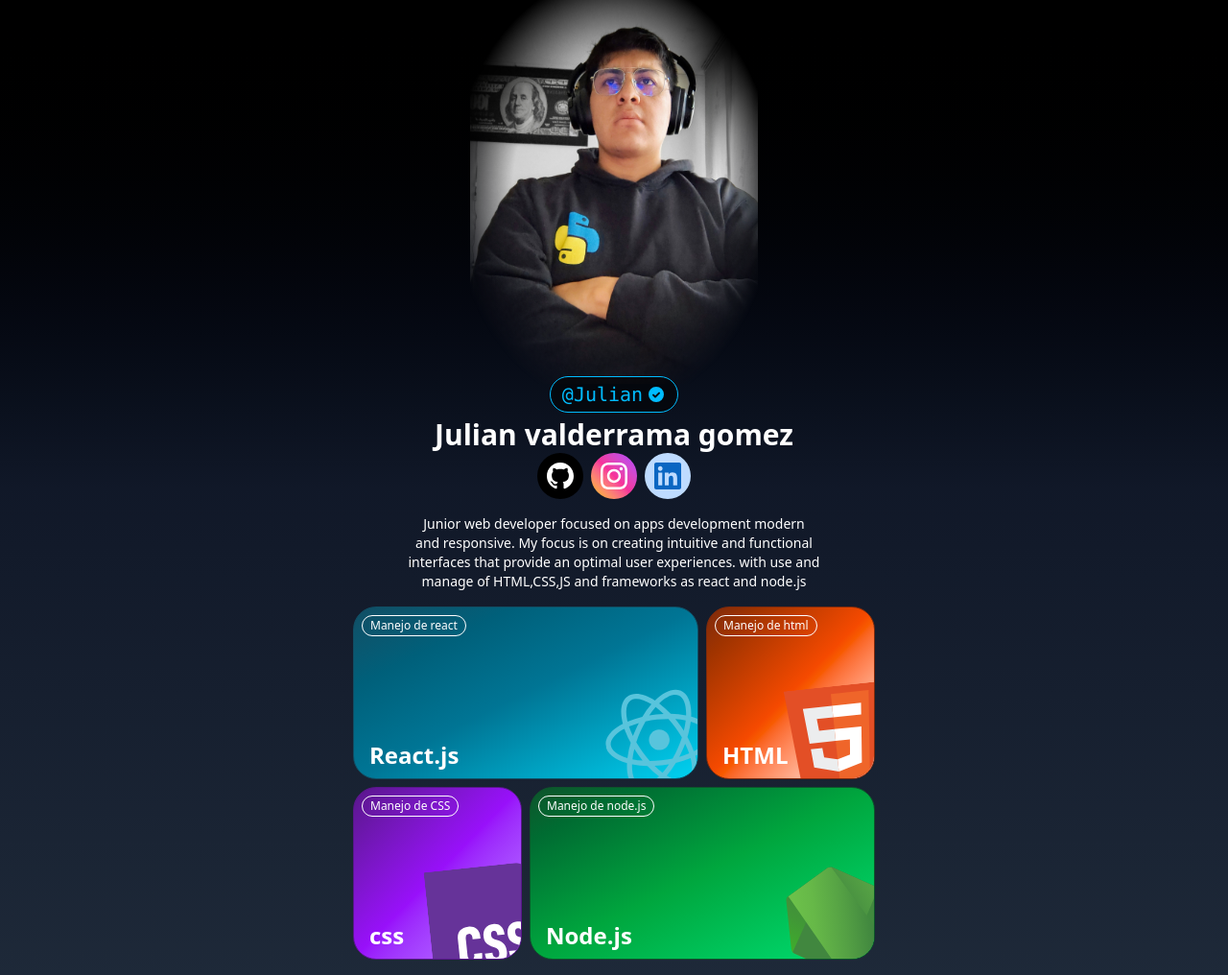
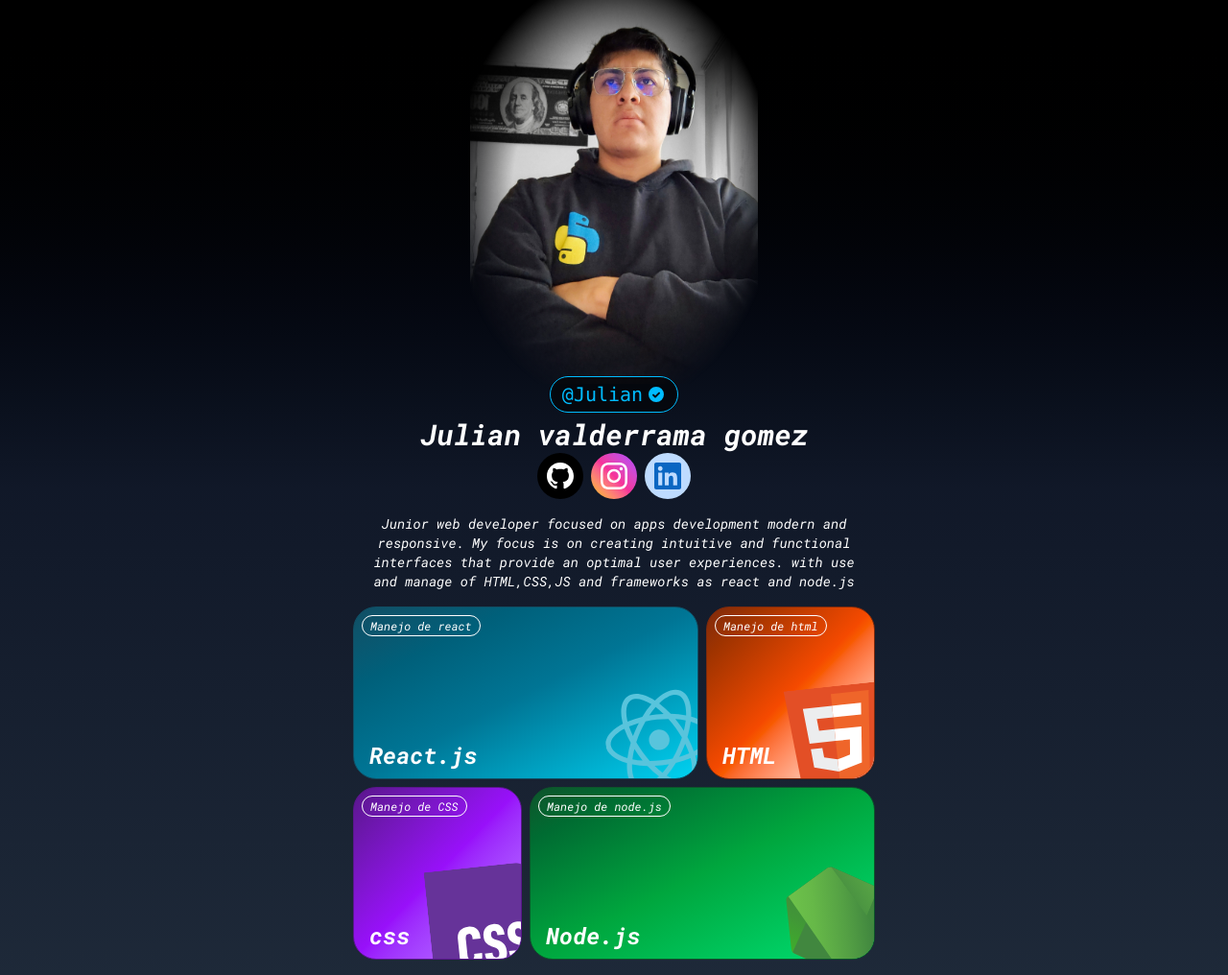
Before and after one commit to Juli4ndvlp/Twl_presnt, a website: page index.html in a window 1280 px wide. Shown: the whole page at 96% size. Drawn offline with Linux system fonts and the light colour scheme.

Commit message:
Add trasnitions movementss, and fonts

```diff
--- a/index.html
+++ b/index.html
@@ -16,7 +16,7 @@ bg-gradient-to-b from-black via-gray-900 to-gray-800
         class="h-[50vh] object-cover mask-radial-at-center
         mask-radial-from-50%
         mask-radial-to-80%
-        mx-auto block">
+        mx-auto block  animate-pulse-fade-in">
 
         <header class="flex flex-col jsutify-center
         items-center bm-8 -mt-2 ">
@@ -46,7 +46,7 @@ bg-gradient-to-b from-black via-gray-900 to-gray-800
         <section class="flex gap-2 justify-center">
             <!-- GitHub -->
             <a
-            class="bg-black social-button"
+            class="bg-black social-button animate-slide-up-fade animate-delay-100"
             href="https://github.com/Juli4ndvlp" target="_blank"aria-label="Github"
             title="Ir a github de @julian valderrama">
             <svg width="28" height="28">
@@ -57,7 +57,7 @@ bg-gradient-to-b from-black via-gray-900 to-gray-800
             <!-- Instagram -->
             <a
             class="bg-gradient-to-tr from-yellow-400 via-pink-500 to-purple-500
-            social-button"
+            social-button animate-slide-up-fade animate-delay-200"
             href="https://www.instagram.com/juli4nval" target="_blank" aria-label="Instagram"
             title="Sígueme en Instagram">
             <svg width="28" height="28">
@@ -67,7 +67,7 @@ bg-gradient-to-b from-black via-gray-900 to-gray-800
 
             <!-- LinkedIn  -->
             <a
-            class="bg-blue-200 social-button"
+            class="bg-blue-200 social-button animate-slide-up-fade animate-delay-300"
             href="https://www.linkedin.com/in/juli4ndvlp/" target="_blank" aria-label="LinkedIn"
             title="Conéctemos en LinkedIn">
             <svg width="28" height="28">
--- a/input.css
+++ b/input.css
@@ -1,12 +1,24 @@
 @import "tailwindcss";
+@plugin "@midudev/tailwind-animations";
 
+@font-face {
+  font-family: "RobotoMono";
+  src: url("/assets/RobotoMono-italic-variableFont_wght.woff2")
+  format("woff2");
+  font-style: normal;
+  font-weight: 100 700;
+  font-display: swap;
+}
 @theme {
-    --color-primary: #09f;
-    --breakpoint-xs:350px;
+--color-primary: #09f;
+--breakpoint-xs: 350px;
+
+/*fuentes*/
+--font-sans: 'RobotoMono', system-ui, sans-serif;
 }
 
 .social-button {
-    @apply p-2 size-10 xs:size-12
+@apply p-2 size-10 xs:size-12
     flex items-center
     justify-center
     rounded-full
--- a/package.json
+++ b/package.json
@@ -11,6 +11,7 @@
   "license": "ISC",
   "packageManager": "pnpm@10.11.0",
   "dependencies": {
+    "@midudev/tailwind-animations": "^0.2.0",
     "@tailwindcss/cli": "^4.1.6",
     "tailwindcss": "^4.1.6"
   }
```
Also changed, not shown: assets/output.css, pnpm-lock.yaml.
